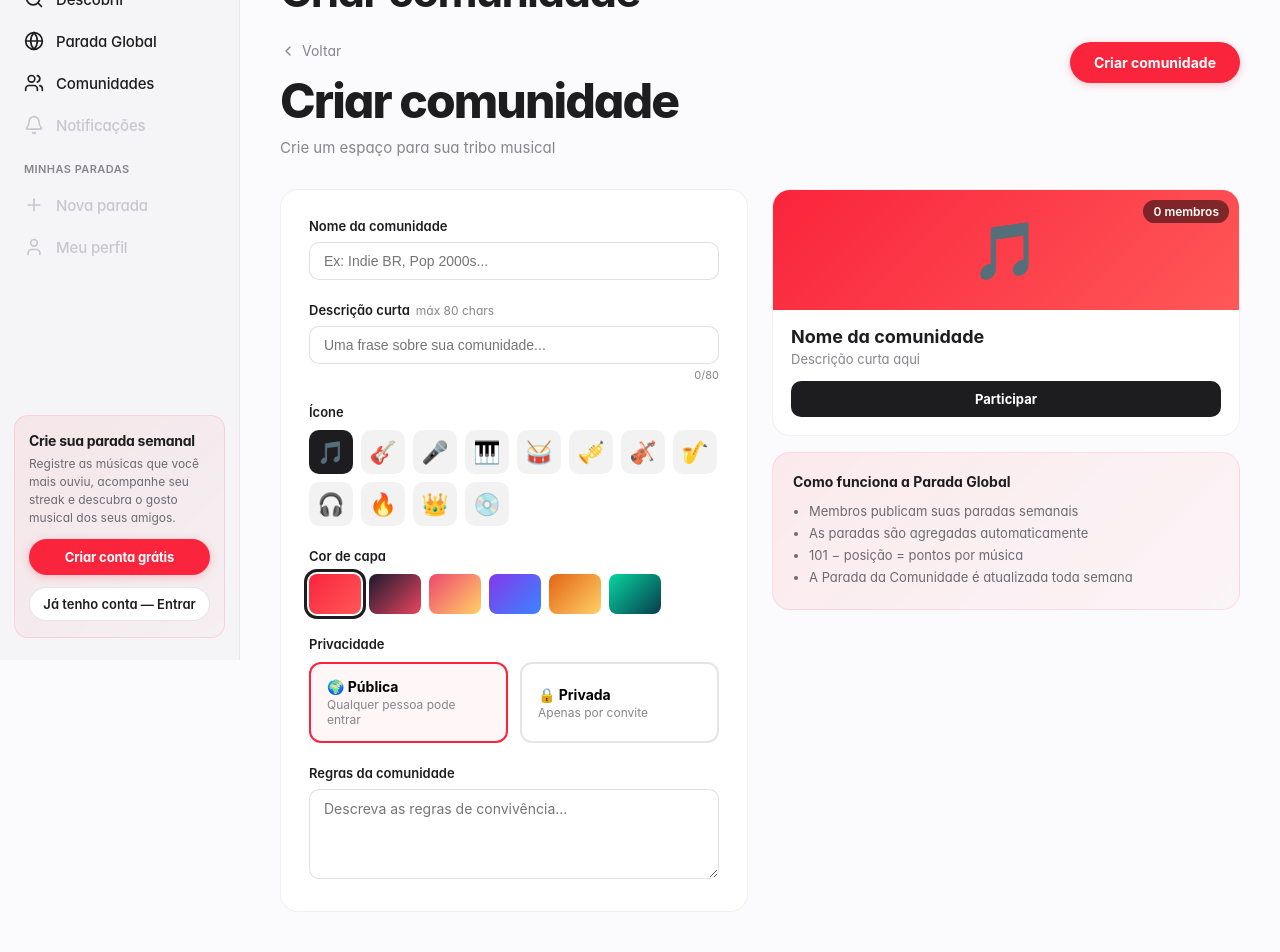
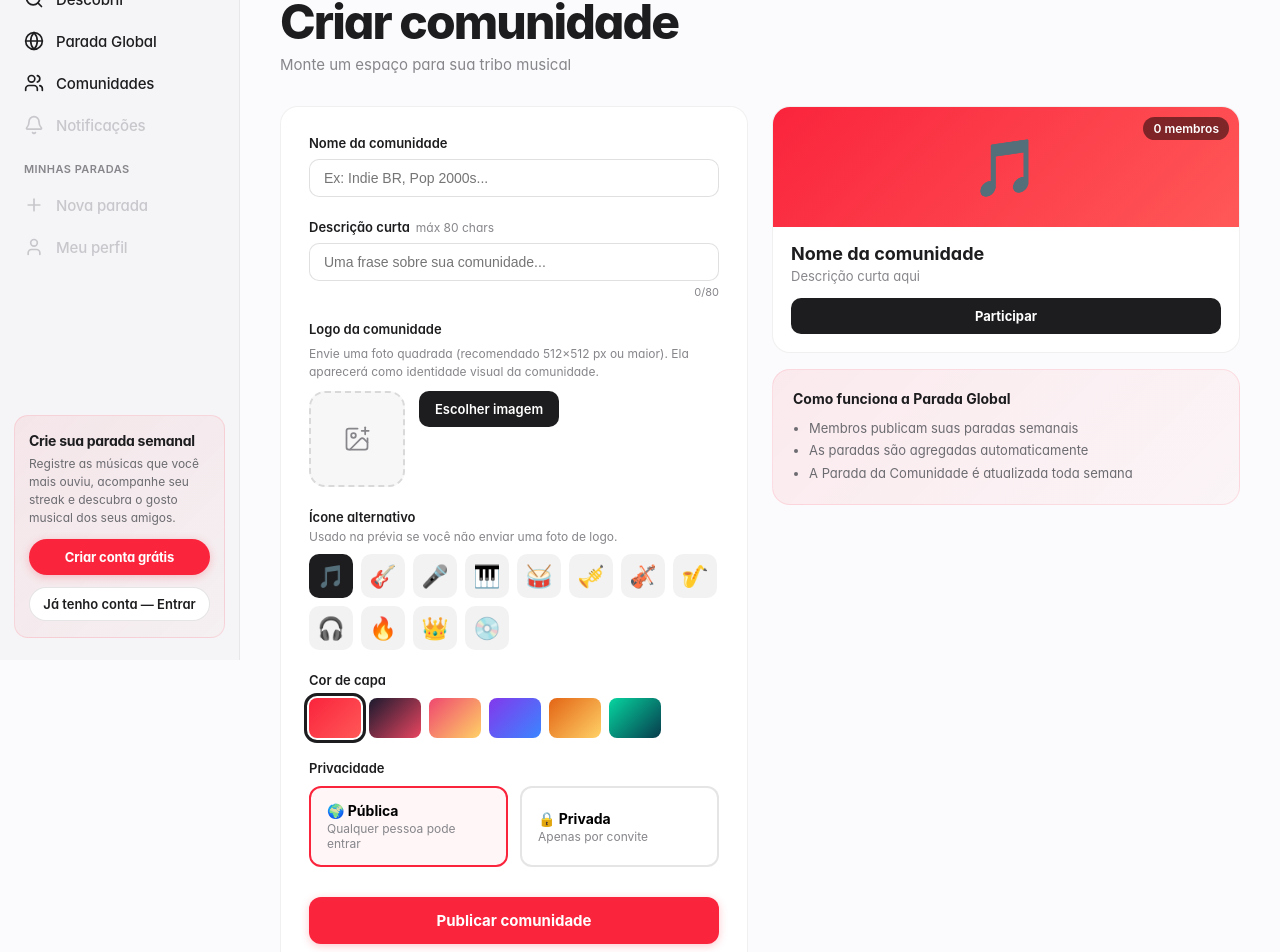
Before and after one commit to brunoblv/chartfm, a Next.js app: page /community/create in a window 1280 px wide. Shown: the part 140-1092 px from the top of the page. Built offline with nearby package versions, Linux system fonts and the light colour scheme; no server answers.

Commit message:
Implement logo upload functionality in CreateCommunityPage. Add file input handling for image uploads, including validation for file type and size. Enhance UI with logo preview and error messaging. Update layout and labels for clarity and improved user experience.

```diff
--- a/app/community/create/page.tsx
+++ b/app/community/create/page.tsx
@@ -1,8 +1,8 @@
 "use client";
 
-import { useState } from "react";
+import { useEffect, useRef, useState } from "react";
 import Link from "next/link";
-import { ChevronLeft } from "lucide-react";
+import { ChevronLeft, ImagePlus, X } from "lucide-react";
 import { Shell } from "@/components/layout/Shell";
 
 const ICONS = ["🎵", "🎸", "🎤", "🎹", "🥁", "🎺", "🎻", "🎷", "🎧", "🔥", "👑", "💿"];
@@ -15,33 +15,61 @@ const PALETTES: [string, string][] = [
   ["#06D6A0", "#073B4C"],
 ];
 
+const LOGO_MAX_BYTES = 5 * 1024 * 1024;
+
 export default function CreateCommunityPage() {
   const [name, setName] = useState("");
   const [tagline, setTagline] = useState("");
   const [icon, setIcon] = useState("🎵");
   const [palette, setPalette] = useState<[string, string]>(PALETTES[0]);
   const [privacy, setPrivacy] = useState<"public" | "private">("public");
-  const [rules, setRules] = useState("");
+  const [logoPreview, setLogoPreview] = useState<string | null>(null);
+  const [logoError, setLogoError] = useState<string | null>(null);
+  const fileInputRef = useRef<HTMLInputElement>(null);
+
+  useEffect(() => {
+    return () => {
+      if (logoPreview) URL.revokeObjectURL(logoPreview);
+    };
+  }, [logoPreview]);
+
+  function clearLogo() {
+    setLogoError(null);
+    setLogoPreview((prev) => {
+      if (prev) URL.revokeObjectURL(prev);
+      return null;
+    });
+    if (fileInputRef.current) fileInputRef.current.value = "";
+  }
+
+  function onLogoFileChange(e: React.ChangeEvent<HTMLInputElement>) {
+    setLogoError(null);
+    const file = e.target.files?.[0];
+    if (!file) return;
+    if (!file.type.startsWith("image/")) {
+      setLogoError("Envie um arquivo de imagem (JPG, PNG ou WebP).");
+      return;
+    }
+    if (file.size > LOGO_MAX_BYTES) {
+      setLogoError("A imagem deve ter no máximo 5 MB.");
+      return;
+    }
+    setLogoPreview((prev) => {
+      if (prev) URL.revokeObjectURL(prev);
+      return URL.createObjectURL(file);
+    });
+  }
 
   return (
-    <Shell title="Criar comunidade">
+    <Shell title="" subtitle="">
       <div style={{ maxWidth: 1000 }}>
-        <div style={{ display: "flex", alignItems: "flex-start", marginBottom: 32 }}>
-          <div style={{ flex: 1 }}>
+        <div style={{ marginBottom: 32 }}>
           <Link href="/communities" style={{ display: "inline-flex", alignItems: "center", gap: 6, color: "#86868B", fontSize: 14, textDecoration: "none", marginBottom: 12 }}>
             <ChevronLeft size={16} />
-              Voltar
+            Voltar para comunidades
           </Link>
-            <h1 style={{ fontSize: 48, fontWeight: 800, letterSpacing: "-0.04em" }}>Criar comunidade</h1>
-            <p style={{ fontSize: 15, color: "#86868B", marginTop: 8 }}>Crie um espaço para sua tribo musical</p>
-          </div>
-          <button style={{
-            background: "#FA243C", color: "white", border: "none",
-            padding: "12px 24px", borderRadius: 100, fontSize: 14, fontWeight: 700,
-            boxShadow: "0 2px 8px rgba(250,36,60,0.25)",
-          }}>
-            Criar comunidade
-          </button>
+          <h1 style={{ fontSize: 48, fontWeight: 800, letterSpacing: "-0.04em", margin: 0, lineHeight: 1.05 }}>Criar comunidade</h1>
+          <p style={{ fontSize: 15, color: "#86868B", marginTop: 8, marginBottom: 0 }}>Monte um espaço para sua tribo musical</p>
         </div>
 
         <div style={{ display: "grid", gridTemplateColumns: "1fr 1fr", gap: 24 }}>
@@ -73,19 +101,102 @@ export default function CreateCommunityPage() {
               <div style={{ fontSize: 11, color: "#86868B", textAlign: "right", marginTop: 4 }}>{tagline.length}/80</div>
             </div>
 
-            {/* Icon */}
+            {/* Logo (square photo) */}
             <div>
-              <label style={{ fontSize: 13, fontWeight: 600, marginBottom: 10, display: "block" }}>Ícone</label>
+              <label style={{ fontSize: 13, fontWeight: 600, marginBottom: 8, display: "block" }}>Logo da comunidade</label>
+              <p style={{ fontSize: 12, color: "#86868B", margin: "0 0 10px 0", lineHeight: 1.5 }}>
+                Envie uma foto quadrada (recomendado 512×512 px ou maior). Ela aparecerá como identidade visual da comunidade.
+              </p>
+              <input ref={fileInputRef} type="file" accept="image/jpeg,image/png,image/webp,image/gif" onChange={onLogoFileChange} style={{ display: "none" }} />
+              <div style={{ display: "flex", alignItems: "flex-start", gap: 14, flexWrap: "wrap" }}>
+                <div
+                  style={{
+                    width: 96,
+                    height: 96,
+                    borderRadius: 16,
+                    border: "2px dashed rgba(0,0,0,0.12)",
+                    overflow: "hidden",
+                    flexShrink: 0,
+                    background: "rgba(0,0,0,0.03)",
+                    display: "flex",
+                    alignItems: "center",
+                    justifyContent: "center",
+                  }}
+                >
+                  {logoPreview ? (
+                    // eslint-disable-next-line @next/next/no-img-element
+                    <img src={logoPreview} alt="Prévia do logo" style={{ width: "100%", height: "100%", objectFit: "cover" }} />
+                  ) : (
+                    <ImagePlus size={28} color="#86868B" strokeWidth={1.5} />
+                  )}
+                </div>
+                <div style={{ display: "flex", flexDirection: "column", gap: 8 }}>
+                  <button
+                    type="button"
+                    onClick={() => fileInputRef.current?.click()}
+                    style={{
+                      alignSelf: "flex-start",
+                      background: "#1D1D1F",
+                      color: "white",
+                      border: "none",
+                      padding: "10px 16px",
+                      borderRadius: 10,
+                      fontSize: 13,
+                      fontWeight: 600,
+                      cursor: "pointer",
+                    }}
+                  >
+                    Escolher imagem
+                  </button>
+                  {logoPreview && (
+                    <button
+                      type="button"
+                      onClick={clearLogo}
+                      style={{
+                        alignSelf: "flex-start",
+                        display: "inline-flex",
+                        alignItems: "center",
+                        gap: 6,
+                        background: "transparent",
+                        color: "#86868B",
+                        border: "1px solid rgba(0,0,0,0.12)",
+                        padding: "8px 12px",
+                        borderRadius: 10,
+                        fontSize: 12,
+                        fontWeight: 600,
+                        cursor: "pointer",
+                      }}
+                    >
+                      <X size={14} />
+                      Remover foto
+                    </button>
+                  )}
+                </div>
+              </div>
+              {logoError && <div style={{ fontSize: 12, color: "#DC2626", marginTop: 8 }}>{logoError}</div>}
+            </div>
+
+            {/* Icon fallback when no logo */}
+            <div>
+              <label style={{ fontSize: 13, fontWeight: 600, marginBottom: 4, display: "block" }}>Ícone alternativo</label>
+              <p style={{ fontSize: 12, color: "#86868B", margin: "0 0 10px 0" }}>Usado na prévia se você não enviar uma foto de logo.</p>
               <div style={{ display: "flex", flexWrap: "wrap", gap: 8 }}>
                 {ICONS.map((ic) => (
                   <button
                     key={ic}
+                    type="button"
                     onClick={() => setIcon(ic)}
                     style={{
-                      width: 44, height: 44, borderRadius: 10, border: "none",
+                      width: 44,
+                      height: 44,
+                      borderRadius: 10,
+                      border: "none",
                       background: icon === ic ? "#1D1D1F" : "rgba(0,0,0,0.05)",
-                      fontSize: 22, cursor: "pointer",
-                      display: "flex", alignItems: "center", justifyContent: "center",
+                      fontSize: 22,
+                      cursor: "pointer",
+                      display: "flex",
+                      alignItems: "center",
+                      justifyContent: "center",
                     }}
                   >
                     {ic}
@@ -97,13 +208,17 @@ export default function CreateCommunityPage() {
             {/* Cover color */}
             <div>
               <label style={{ fontSize: 13, fontWeight: 600, marginBottom: 10, display: "block" }}>Cor de capa</label>
-              <div style={{ display: "flex", gap: 8 }}>
+              <div style={{ display: "flex", gap: 8, flexWrap: "wrap" }}>
                 {PALETTES.map((p, i) => (
                   <button
                     key={i}
+                    type="button"
                     onClick={() => setPalette(p)}
                     style={{
-                      width: 52, height: 40, borderRadius: 8, border: "none",
+                      width: 52,
+                      height: 40,
+                      borderRadius: 8,
+                      border: "none",
                       background: `linear-gradient(135deg, ${p[0]}, ${p[1]})`,
                       cursor: "pointer",
                       outline: JSON.stringify(palette) === JSON.stringify(p) ? "3px solid #1D1D1F" : "none",
@@ -121,9 +236,14 @@ export default function CreateCommunityPage() {
                 {(["public", "private"] as const).map((p) => (
                   <button
                     key={p}
+                    type="button"
                     onClick={() => setPrivacy(p)}
                     style={{
-                      flex: 1, padding: "14px 16px", borderRadius: 12, cursor: "pointer", textAlign: "left",
+                      flex: 1,
+                      padding: "14px 16px",
+                      borderRadius: 12,
+                      cursor: "pointer",
+                      textAlign: "left",
                       border: `2px solid ${privacy === p ? "#FA243C" : "rgba(0,0,0,0.1)"}`,
                       background: privacy === p ? "rgba(250,36,60,0.04)" : "white",
                     }}
@@ -137,57 +257,107 @@ export default function CreateCommunityPage() {
               </div>
             </div>
 
-            {/* Rules */}
-            <div>
-              <label style={{ fontSize: 13, fontWeight: 600, marginBottom: 8, display: "block" }}>Regras da comunidade</label>
-              <textarea
-                value={rules}
-                onChange={(e) => setRules(e.target.value)}
-                placeholder="Descreva as regras de convivência..."
-                rows={4}
-                style={{ width: "100%", border: "1px solid rgba(0,0,0,0.12)", borderRadius: 10, padding: "10px 14px", fontSize: 14, outline: "none", resize: "vertical", fontFamily: "inherit" }}
-              />
-            </div>
+            <button
+              type="button"
+              style={{
+                width: "100%",
+                marginTop: 8,
+                background: "#FA243C",
+                color: "white",
+                border: "none",
+                padding: "14px 20px",
+                borderRadius: 12,
+                fontSize: 15,
+                fontWeight: 700,
+                boxShadow: "0 2px 8px rgba(250,36,60,0.25)",
+                cursor: "pointer",
+              }}
+            >
+              Publicar comunidade
+            </button>
           </div>
 
           {/* Preview */}
           <div style={{ position: "sticky", top: 100, display: "flex", flexDirection: "column", gap: 16 }}>
-            {/* Community card preview */}
             <div style={{ background: "white", borderRadius: 18, border: "1px solid rgba(0,0,0,0.06)", overflow: "hidden" }}>
-              <div style={{
+              <div
+                style={{
                   height: 120,
                   background: `linear-gradient(135deg, ${palette[0]}, ${palette[1]})`,
                   position: "relative",
-                display: "flex", alignItems: "center", justifyContent: "center",
-              }}>
+                  display: "flex",
+                  alignItems: "center",
+                  justifyContent: "center",
+                }}
+              >
+                {logoPreview ? (
+                  // eslint-disable-next-line @next/next/no-img-element
+                  <img
+                    src={logoPreview}
+                    alt=""
+                    style={{
+                      width: 88,
+                      height: 88,
+                      borderRadius: 20,
+                      objectFit: "cover",
+                      boxShadow: "0 8px 24px rgba(0,0,0,0.2)",
+                      border: "3px solid rgba(255,255,255,0.9)",
+                    }}
+                  />
+                ) : (
                   <div style={{ fontSize: 56 }}>{icon}</div>
-                <div style={{
-                  position: "absolute", top: 10, right: 10,
-                  background: "rgba(0,0,0,0.5)", backdropFilter: "blur(8px)",
-                  color: "white", fontSize: 12, fontWeight: 600, padding: "4px 10px", borderRadius: 20,
-                }}>
+                )}
+                <div
+                  style={{
+                    position: "absolute",
+                    top: 10,
+                    right: 10,
+                    background: "rgba(0,0,0,0.5)",
+                    backdropFilter: "blur(8px)",
+                    color: "white",
+                    fontSize: 12,
+                    fontWeight: 600,
+                    padding: "4px 10px",
+                    borderRadius: 20,
+                  }}
+                >
                   0 membros
                 </div>
               </div>
               <div style={{ padding: "16px 18px 18px" }}>
                 <div style={{ fontSize: 18, fontWeight: 700 }}>{name || "Nome da comunidade"}</div>
                 <div style={{ fontSize: 13, color: "#86868B", marginTop: 4, marginBottom: 14 }}>{tagline || "Descrição curta aqui"}</div>
-                <button style={{ width: "100%", background: "#1D1D1F", color: "white", border: "none", padding: "10px", borderRadius: 10, fontSize: 13, fontWeight: 700 }}>
+                <button
+                  type="button"
+                  style={{
+                    width: "100%",
+                    background: "#1D1D1F",
+                    color: "white",
+                    border: "none",
+                    padding: "10px",
+                    borderRadius: 10,
+                    fontSize: 13,
+                    fontWeight: 700,
+                    cursor: "default",
+                  }}
+                >
                   Participar
                 </button>
               </div>
             </div>
 
-            {/* How it works */}
-            <div style={{
+            <div
+              style={{
                 background: "linear-gradient(135deg, rgba(250,36,60,0.08), rgba(255,88,88,0.04))",
-              borderRadius: 18, border: "1px solid rgba(250,36,60,0.1)", padding: 20,
-            }}>
+                borderRadius: 18,
+                border: "1px solid rgba(250,36,60,0.1)",
+                padding: 20,
+              }}
+            >
               <div style={{ fontSize: 14, fontWeight: 700, marginBottom: 10 }}>Como funciona a Parada Global</div>
-              <ul style={{ fontSize: 13, color: "#6B6B70", lineHeight: 1.7, paddingLeft: 16 }}>
+              <ul style={{ fontSize: 13, color: "#6B6B70", lineHeight: 1.7, paddingLeft: 16, margin: 0 }}>
                 <li>Membros publicam suas paradas semanais</li>
                 <li>As paradas são agregadas automaticamente</li>
-                <li>101 − posição = pontos por música</li>
                 <li>A Parada da Comunidade é atualizada toda semana</li>
               </ul>
             </div>
```
Lines whose indentation alone changed are shown as unchanged.
